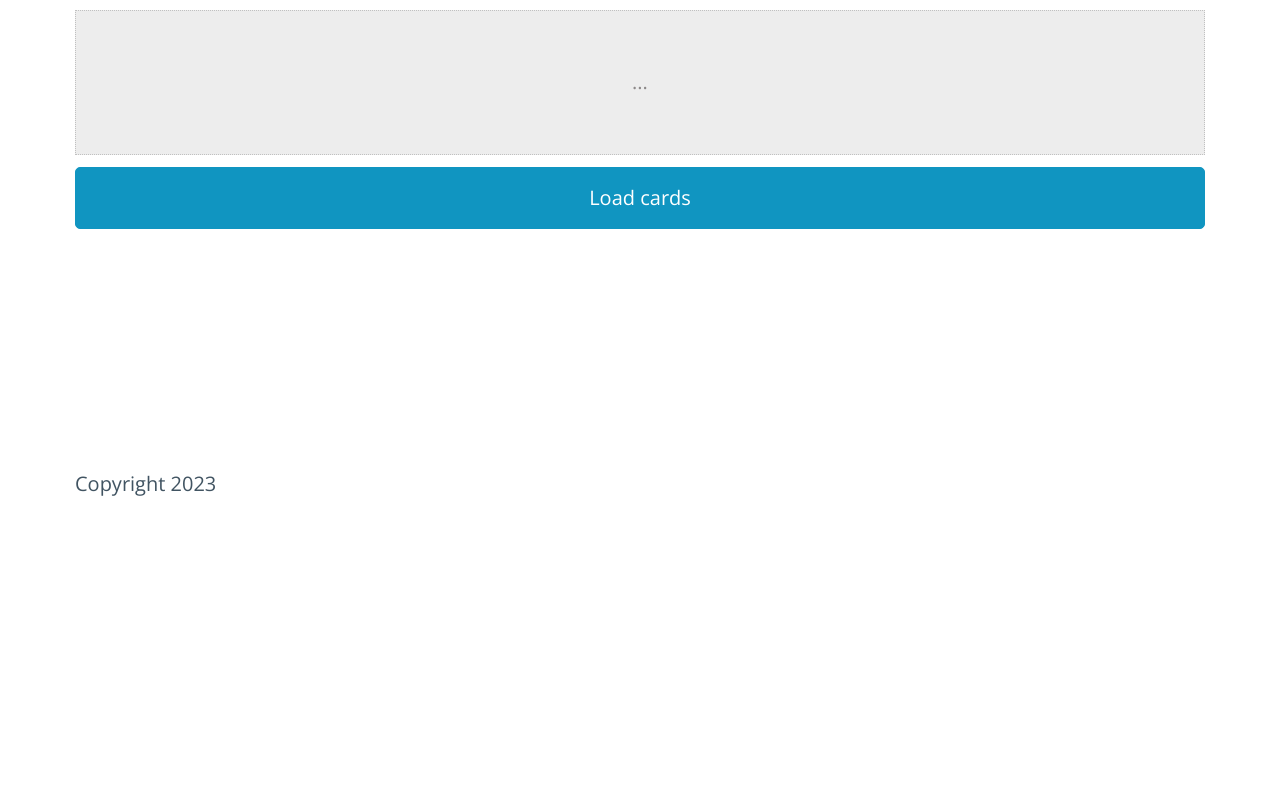
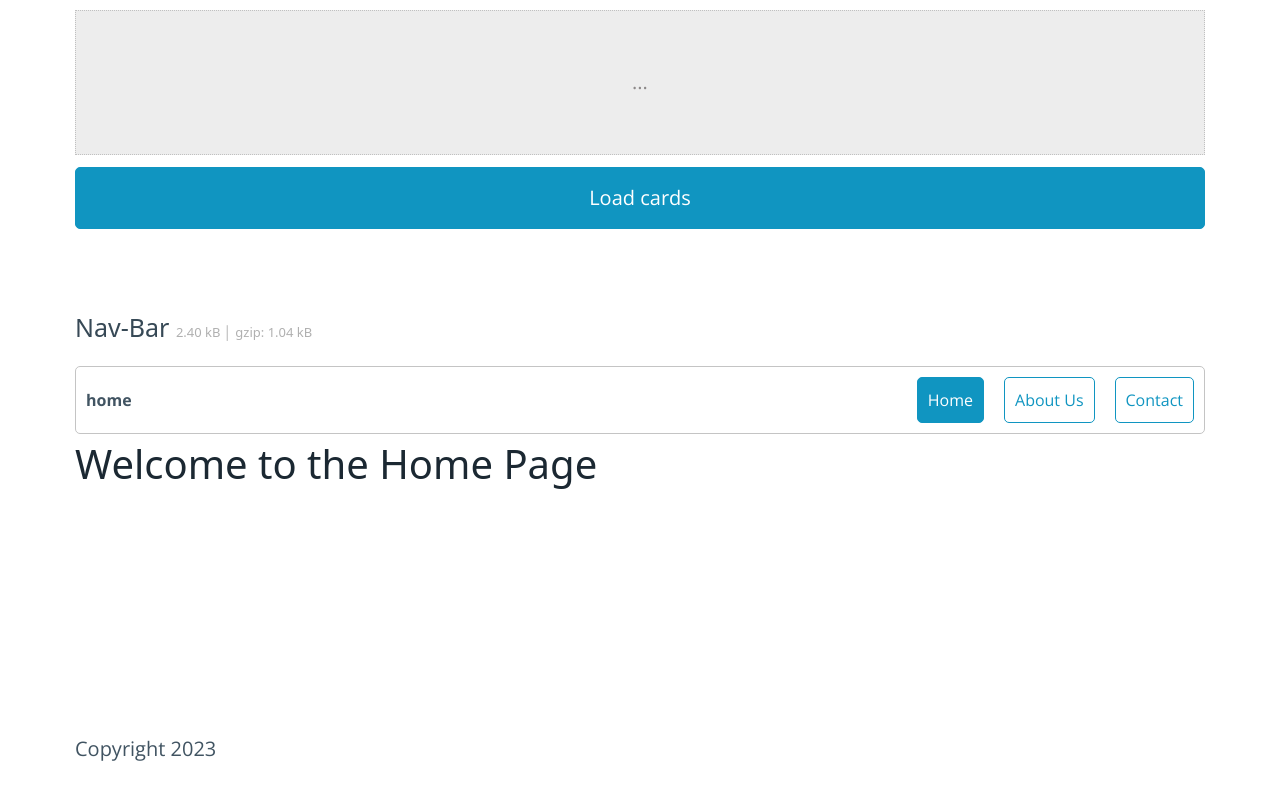
Before and after one commit to xnicrox/rathole, a website built with Vite: page index.html in a window 1280 px wide. Shown: the part 673-1473 px from the top of the page. Before the commit the page ends 1282 px from the top, so only its background shows below. Built offline with nearby package versions, Linux system fonts and the light colour scheme.

Commit message:
Example NavBar

```diff
--- a/index.html
+++ b/index.html
@@ -24,6 +24,13 @@
                 </h4>
                 <div id="meet-team"></div>
             </section>
+
+            <section>
+                <h4>
+                    Nav-Bar <span class="sizes">2.40 kB │ gzip: 1.04 kB</span>
+                </h4>
+                <div id="nav-bar"></div>
+            </section>
         </main>
         <footer class="container">
             <p>Copyright 2023</p>
--- a/main.js
+++ b/main.js
@@ -3,9 +3,12 @@ import './css/pico.min.css'
 import './css/style.css'
 import TabGallery from './src/examples/TabGallery/main'
 import MeetTeam from './src/examples/MeetTeam/main'
+import NavBar from './src/examples/NavBar/main'
 
 //console.log(rathold)
 
 const example1 = new TabGallery('tab-gallery')
 
 const example2 = new MeetTeam('meet-team')
+
+const example3 = new NavBar('nav-bar')
--- a/src/examples/MeetTeam/main.js
+++ b/src/examples/MeetTeam/main.js
@@ -5,9 +5,8 @@ export default function MeetTeam(app) {
     /**Stores */
     const socialState = stores.createStore('socialStore')
     stores.subscribe('socialStore', (data) => {
-        console.log('cambios en socialStore:', data)
+        console.log('onChange socialStore:', data)
     })
-    //stores.updateStore ('socialStore', {viewIcons: false});
 
     //Url base de llamada de datos
     data.baseUrl = ''
--- /dev/null
+++ b/src/examples/NavBar/format.css
@@ -0,0 +1,13 @@
+.navbar {
+    border: solid 1px #c4c4c4;
+    padding: 0 10px 0 10px;
+    border-radius: 5px;
+}
+
+.navbar ul > li {
+    font-size: 0.8rem;
+}
+
+.navbar ul > li > a {
+    font-size: 0.8rem;
+}
--- /dev/null
+++ b/src/examples/NavBar/main.js
@@ -0,0 +1,72 @@
+import { render, state, router, addEvent } from '../../rathole'
+import './format.css'
+
+export default function NavBar(app) {
+    /**Recuperamo página sino dejamos la que está por defecto */
+    const defaultPage =
+        window.location.hash.slice(1) !== ''
+            ? window.location.hash.slice(1)
+            : 'home'
+
+    /**Estado de la app */
+    state.subscribe((data) => {
+        console.log('onChange navBar:', data)
+    })
+
+    state.setState({ link: defaultPage })
+
+    /**Componets */
+
+    const BarNav = () => {
+        const element = state.data
+        return `
+ <nav id="bar" class="navbar">
+    <ul>
+        <li><strong>${element.link}</strong></li>
+    </ul>
+    <ul>
+        <li><a id="home" href="#home" role="button" class="${
+            element.link !== 'home' ? 'outline' : ''
+        }">Home</a></li>
+        <li><a id="about" href="#about" role="button" class="${
+            element.link !== 'about' ? 'outline' : ''
+        }">About Us</a></li>
+        <li><a id="contact"" href="#contact" role="button" class="${
+            element.link !== 'contact' ? 'outline' : ''
+        }">Contact</a></li>
+    </ul>
+</nav>
+    `
+    }
+
+    const HomeComponent = '<h1>Welcome to the Home Page</h1>'
+    const AboutComponent = '<h1>About Us</h1>'
+    const ContactComponent = '<h1>Contact Us</h1>'
+
+    /**Routing  */
+    router.addRoute('home', HomeComponent)
+    router.addRoute('about', AboutComponent)
+    router.addRoute('contact', ContactComponent)
+
+    /**Cambios en la barra*/
+    function changeBar(e) {
+        console.log('option:', e.srcElement.id)
+        state.setState({ link: e.srcElement.id })
+    }
+
+    /**Pasamos calback la funcion de render */
+    function renderDOM(el) {
+        render([BarNav(), el], app)
+
+        addEvent('home', 'click', changeBar)
+        addEvent('about', 'click', changeBar)
+        addEvent('contact', 'click', changeBar)
+    }
+
+    window.addEventListener('hashchange', () => {
+        const currentRoute = window.location.hash.slice(1)
+        router.navigate(currentRoute, renderDOM)
+    })
+
+    router.navigate(defaultPage, renderDOM)
+}
--- a/src/examples/TabGallery/main.js
+++ b/src/examples/TabGallery/main.js
@@ -41,6 +41,7 @@ export default function TabGallery(app) {
 
     /** Subcribe componets & events */
     state.subscribe((e) => {
+        console.log('onChange TabGallery:', e)
         const { img, close } = e
         renderDOM([container({ img, close })], app)
     })
--- a/src/modules/router.js
+++ b/src/modules/router.js
@@ -2,14 +2,15 @@
 const router = {
     routes: {},
     addRoute(path, component) {
-    this.routes[path] = component;
+        this.routes[path] = component
     },
-  navigate(path) {
+    navigate(path, callback) {
         if (this.routes[path]) {
-      Framework.render(this.routes[path], 'app');
+            //Framework.render(this.routes[path], 'app');
+            callback(this.routes[path])
         } else {
-      console.error(`Route '${path}' not found.`);
+            console.error(`Route '${path}' not found.`)
         }
     },
-};
-export default router;
+}
+export default router
```
Lines whose indentation alone changed are shown as unchanged.
